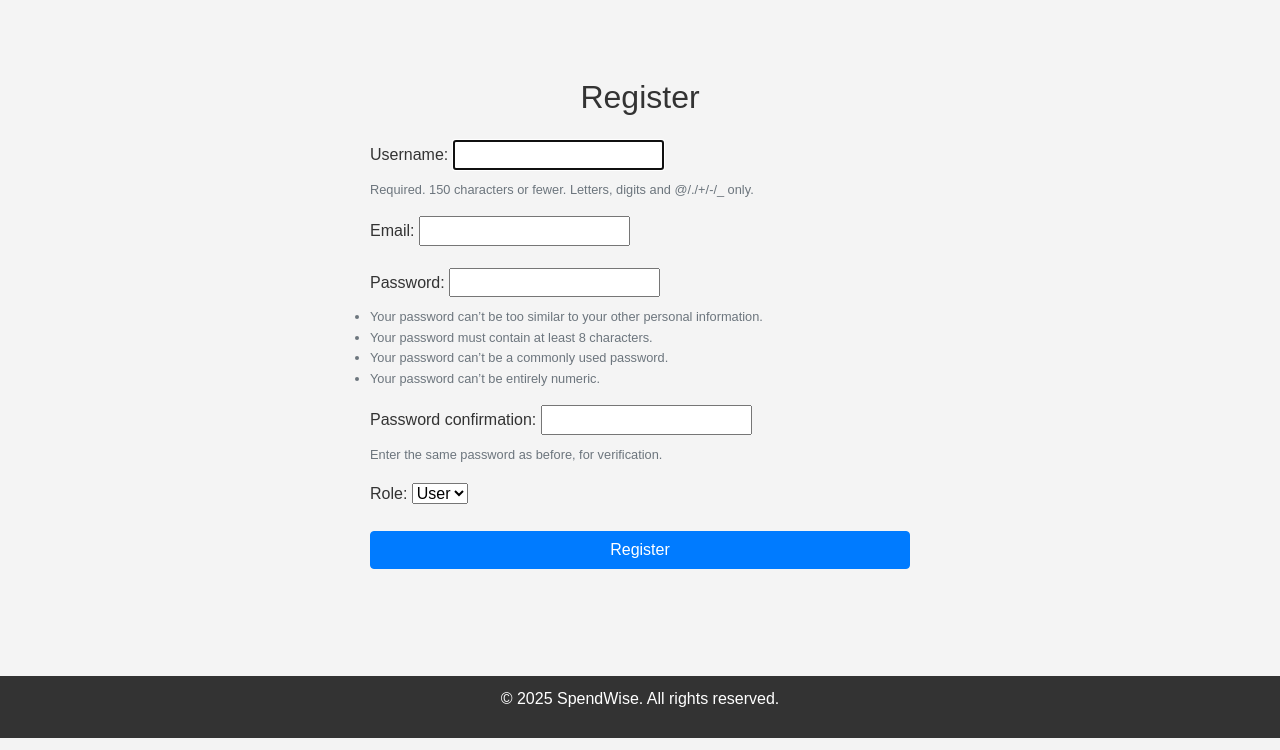
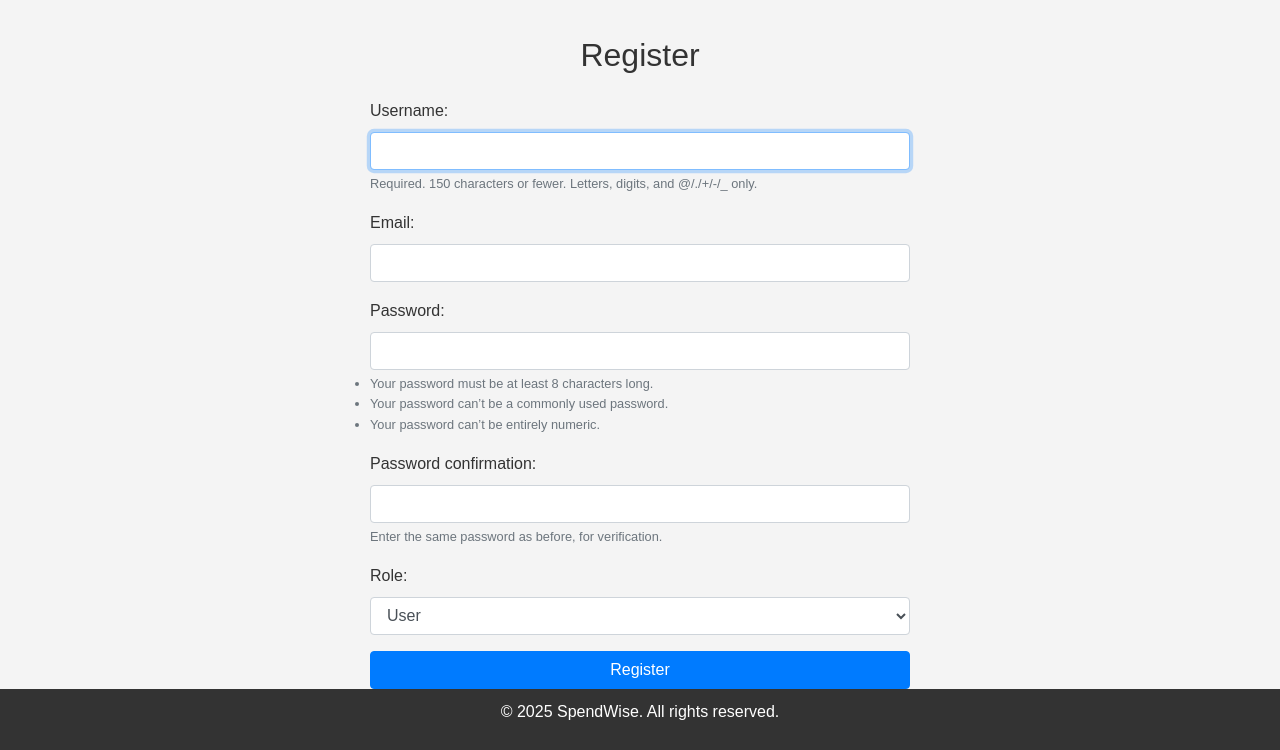
Before and after one commit to Navya-K-N-24/SpendWise, a Django app: page /register/ in a window 1280 px wide. Shown: the part 62-812 px from the top of the page. Run offline with Django 4.2, Linux system fonts and the light colour scheme; parts of the project's set-up code (start-up, migrations or seed data) failed here and were passed over; some libraries are stand-ins or nearby versions.

Commit message:
Fixed Register page bootsrap issue

```diff
--- a/tracker/templates/tracker/about.html
+++ b/tracker/templates/tracker/about.html
@@ -8,7 +8,7 @@
         <!-- Card 1: About SpendWise -->
         <div class="col-md-4 mb-4">
             <div class="card shadow-sm">
-                <img src="{% static 'tracker/images/about_image2.jpg' %}" class="card-img-top" alt="SpendWise">
+                <img src="{% static 'tracker/images/about_image3.jpg' %}" class="card-img-top" alt="SpendWise">
                 <div class="card-body">
                     <h5 class="card-title">About SpendWise?</h5>
                     <p class="card-text">SpendWise is an easy-to-use platform designed to help you track your daily expenses and manage your finances with simplicity. Whether you're an individual or part of a family, SpendWise makes it easier to stay on top of your spending and make informed financial decisions at your finger tips.</p>
--- a/tracker/templates/tracker/register.html
+++ b/tracker/templates/tracker/register.html
@@ -9,8 +9,6 @@
 </head>
 
 <body>
-        <p>User is not authenticated.</p>
-
     <nav class="main-nav">
         <div class="logo">SpendWise</div>
         <div class="nav__toggle">
@@ -21,74 +19,62 @@
         <ul class="nav__list">
             <li class="nav-item"><a href="/" class="nav__link">Home</a></li>
             <li class="nav-item"><a href="/about/" class="nav__link">About</a></li>
-
             <li class="nav-item"><a href="/register/" class="nav__link">Register</a></li>
             <li class="nav-item"><a href="/login/" class="nav__link">Login</a></li>
-
         </ul>
     </nav>
 
     <div class="main-content">
-
         <div class="container mt-5">
             <div class="row justify-content-center">
                 <div class="col-md-6">
-            <h2 class="text-center">Register</h2>
+                    <h2 class="text-center mb-4">Register</h2>
 
                     <!-- Registration form -->
-            <form method="post" class="mt-4">
+                    <form method="post">
                         {% csrf_token %}
 
-                <!-- Username Field -->
                         <div class="form-group">
                             <label for="id_username">Username:</label>
-                    <input type="text" name="username" maxlength="150" autofocus required id="id_username">
-
-                    <small class="form-text text-muted">Required. 150 characters or fewer. Letters, digits and @/./+/-/_ only.</small>
-
+                            <input type="text" name="username" id="id_username" class="form-control" required maxlength="150" autofocus>
+                            <small class="form-text text-muted">Required. 150 characters or fewer. Letters, digits, and @/./+/-/_ only.</small>
                         </div>
 
-                <!-- Email Field -->
                         <div class="form-group">
                             <label for="id_email">Email:</label>
-                    <input type="email" name="email" maxlength="320" required id="id_email">
-
+                            <input type="email" name="email" id="id_email" class="form-control" required maxlength="320">
                         </div>
 
-                <!-- Password1 Field -->
                         <div class="form-group">
                             <label for="id_password1">Password:</label>
-                    <input type="password" name="password1" autocomplete="new-password" required id="id_password1">
-
-                    <small class="form-text text-muted"><ul><li>Your password can’t be too similar to your other personal information.</li><li>Your password must contain at least 8 characters.</li><li>Your password can’t be a commonly used password.</li><li>Your password can’t be entirely numeric.</li></ul></small>
-
+                            <input type="password" name="password1" id="id_password1" class="form-control" required autocomplete="new-password">
+                            <small class="form-text text-muted">
+                                <ul>
+                                    <li>Your password must be at least 8 characters long.</li>
+                                    <li>Your password can’t be a commonly used password.</li>
+                                    <li>Your password can’t be entirely numeric.</li>
+                                </ul>
+                            </small>
                         </div>
 
-                <!-- Password2 Field -->
                         <div class="form-group">
                             <label for="id_password2">Password confirmation:</label>
-                    <input type="password" name="password2" autocomplete="new-password" required id="id_password2">
-
+                            <input type="password" name="password2" id="id_password2" class="form-control" required autocomplete="new-password">
                             <small class="form-text text-muted">Enter the same password as before, for verification.</small>
-
                         </div>
 
-                <!-- Role Field -->
                         <div class="form-group">
                             <label for="id_role">Role:</label>
-                    <select name="role" id="id_role">
+                            <select name="role" id="id_role" class="form-control">
+                                <option value="user" selected>User</option>
+                            </select>
+                        </div>
 
-  <option value="user" selected>User</option>
-
-</select>
-
-                </div>
                         <button type="submit" class="btn btn-primary btn-block">Register</button>
                     </form>
                 </div>
             </div>
         </div>
-
     </div>
 
     <footer class="main-footer">
```
Lines whose indentation alone changed are shown as unchanged.
